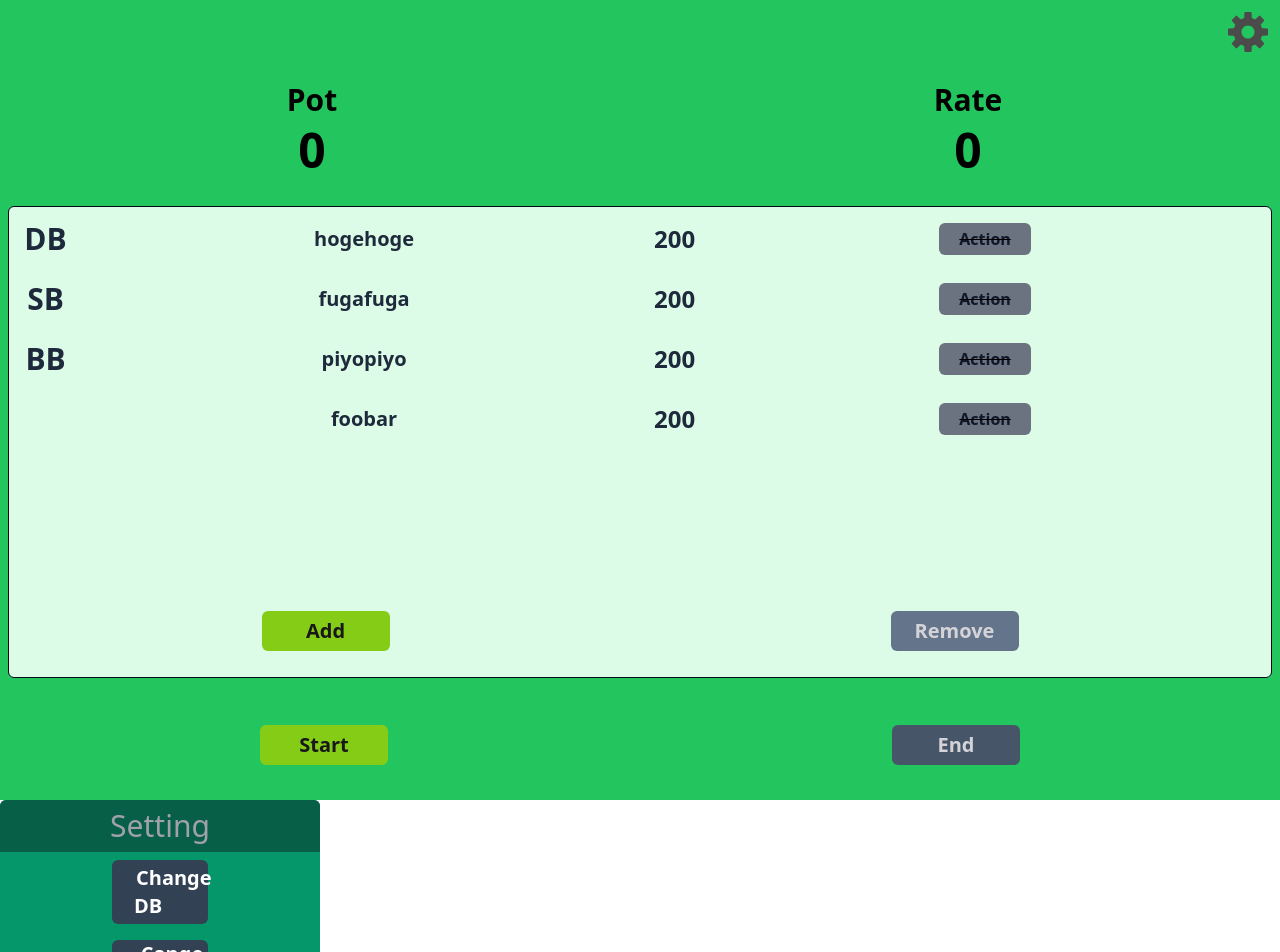
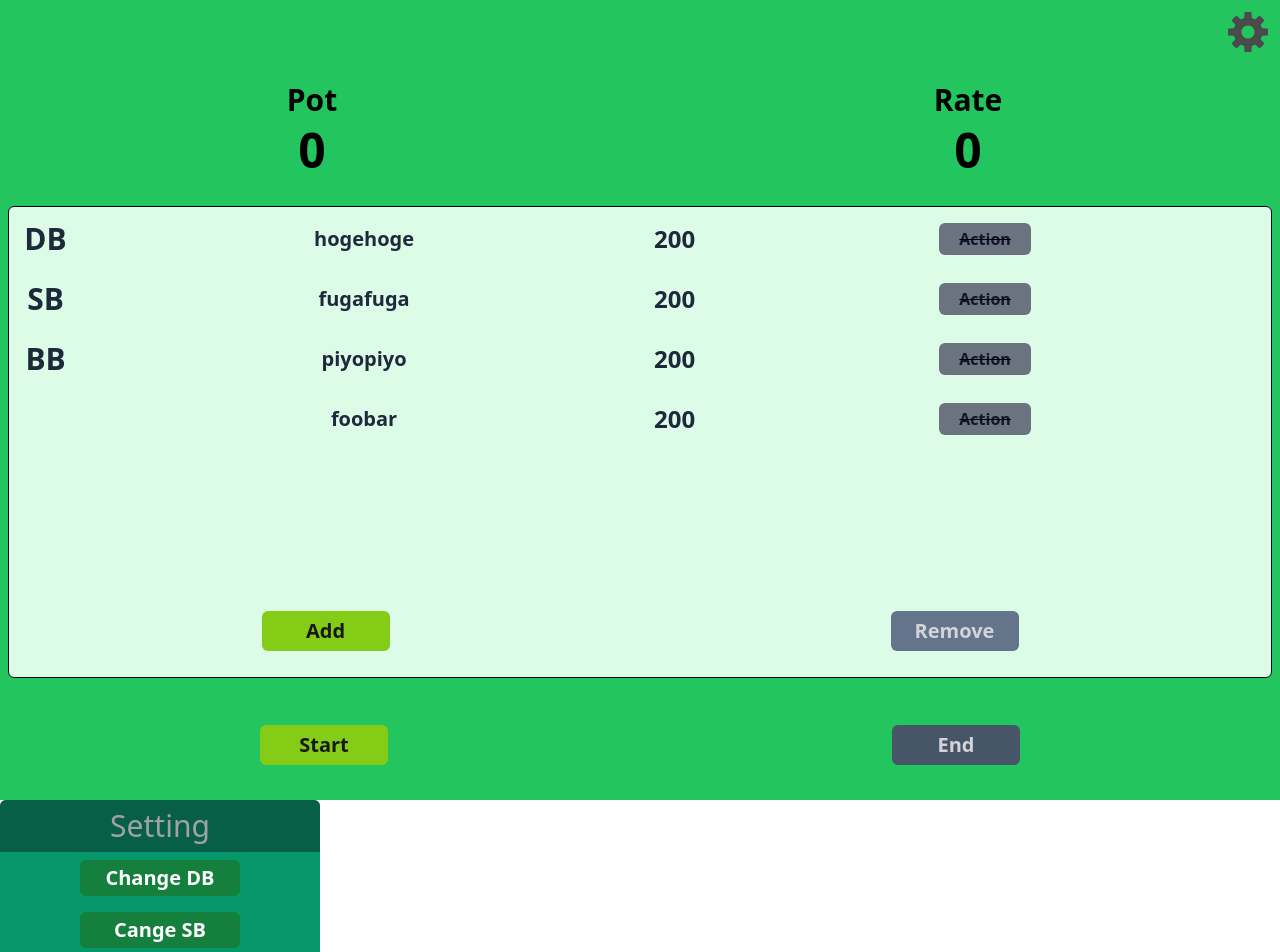
Before and after one commit to haruki26/poker-app-frontend, a React (Vite) app: page / in a window 1280 px wide. Shown: the top 952 px of the page. Built offline with nearby package versions, Linux system fonts and the light colour scheme.

Commit message:
btncolor変更

```diff
--- a/src/components/SettingModal/SettingModal.tsx
+++ b/src/components/SettingModal/SettingModal.tsx
@@ -11,8 +11,8 @@ const SettingModal: React.FC<Props> = ({ closeModal }) => {
             <div className="flex flex-col space-y-4">
                 <Btn
                     //onClick
-                    className="w-24 py-1"
-                    bgColor="bg-slate-700"
+                    className="w-40 py-1"
+                    bgColor="bg-green-700"
                     hoverBgColor="bg-slate-900"
                 >
                     <span className="text-white text-xl font-bold p-2">
@@ -22,8 +22,9 @@ const SettingModal: React.FC<Props> = ({ closeModal }) => {
 
                 <Btn
                     //onclick
-                    className="w-24 py1"
-                    bgColor="bg-slate-700"
+                    className="w-40 py-1"
+                    bgColor="bg-green-700"
+
                     hoverBgColor="bg-slate-900"
                 >
                     <span className="text-white text-xl font-bold p-2">
```
